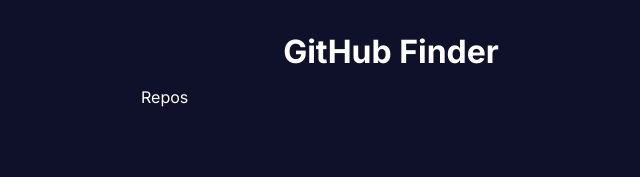
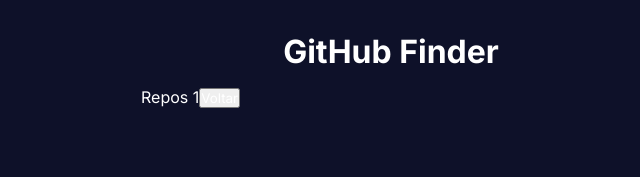
Before and after one commit to JorgeDeAquino/GitHub-Finder-JA, a React (Vite) app: page /repos/1 in a window 1280 px wide. Shown: the top 177 px of the page, without its empty margins (249-889 px from the left). Built offline with nearby package versions, Linux system fonts and the light colour scheme.

Commit message:
add btn voltar em repos

```diff
--- /dev/null
+++ b/src/components/BackBtn.tsx
@@ -0,0 +1,12 @@
+import { useNavigate } from "react-router-dom";
+
+
+export default function BackBtn() {
+    const navigate = useNavigate()
+
+    return (
+        <>
+            <button onClick={() => navigate(-1)}>Voltar</button>
+        </>
+    )
+}
--- a/src/routes/Repos.tsx
+++ b/src/routes/Repos.tsx
@@ -1,7 +1,19 @@
+import { RepoProps } from "../types/repo"
 
+import { useState, useEffect } from "react"
+import { useParams } from "react-router-dom"
+
+import classes from "./Repos.module.css"
+import Loader from "../components/Loader"
+import BackBtn from "../components/BackBtn"
 
 export default function Repos() {
-  return (
-    <div>Repos</div>
-  )
+    const { username } = useParams()
+
+    return (
+        <div>
+            Repos {username}
+            <BackBtn />
+        </div>
+    )
 }
```
Also changed, not shown: src/routes/Repos.module.css (added).
